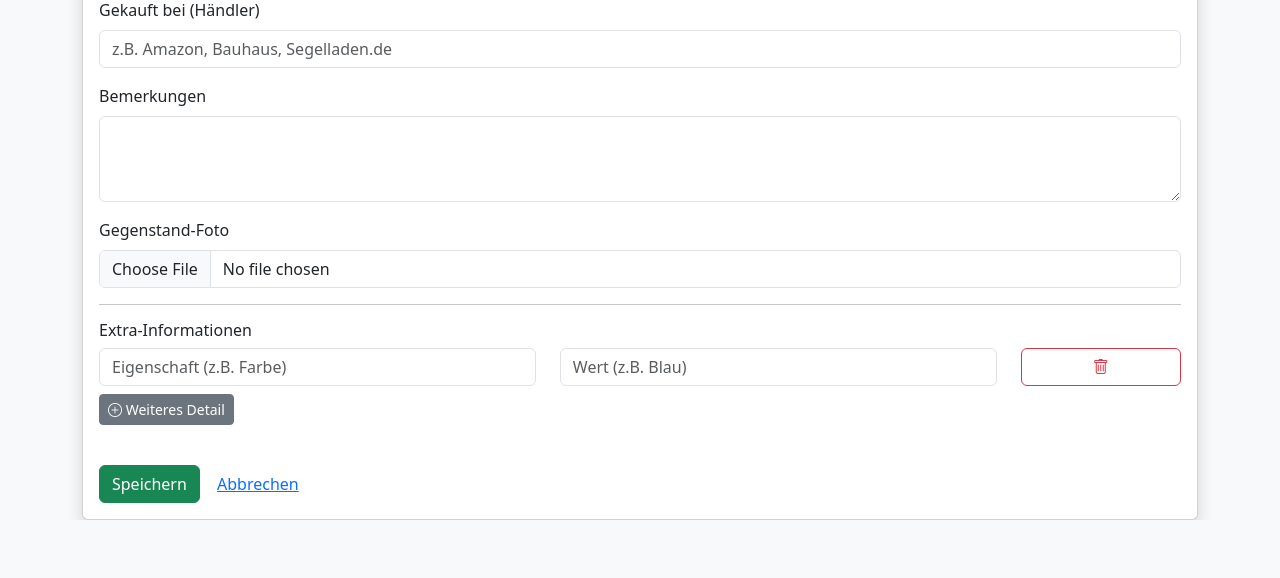
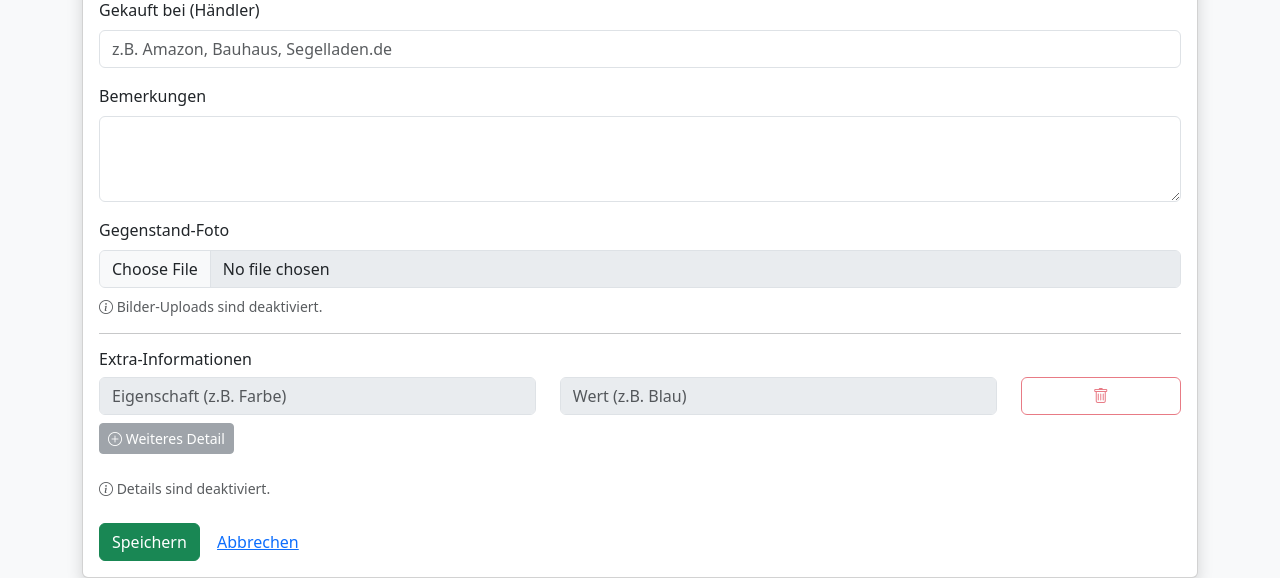
Before and after one commit to JuPiYy/Inventar, a Flask app: page /equipment/add in a window 1280 px wide. Shown: the part 1000-1578 px from the top of the page. Before the commit the page ends 1520 px from the top, so only its background shows below. Run offline with Flask 2, Linux system fonts and the light colour scheme; data that the repository does not hold is empty.

Commit message:
Deaktivieren von Bilder-Uploads, JSON-Eigenschaften, Admin-Center und Excel-Export implementiert

```diff
--- a/WSVINV/config.py
+++ b/WSVINV/config.py
@@ -20,7 +20,11 @@ class Settings():
 
     class App:
         def __init__(self):
+            self.admin_enabled = os.getenv("ADMIN_ENABLED", "False")
+            self.xlsx_export = os.getenv("XLSX_EXPORT_ENABLED", "False")
+            self.upload_enabled = os.getenv("UPLOAD_ENABLED", "False")
             self.upload_folder = os.getenv("UPLOAD_FOLDER", "static/uploads")
+            self.json_details = os.getenv("JSON_ENABLED", "False")
 
     def __init__(self):
         self.server = self.Server()
--- a/WSVINV/routes.py
+++ b/WSVINV/routes.py
@@ -1,6 +1,8 @@
 """
 Handles webpage management.  Contains all available endpoints/sites
 """
+
+from WSVINV.config import settings
 
 from WSVINV.database import Category, Status, MaintenanceTypes, Equipment, MaintenanceLog, Location
 from WSVINV.database import db
@@ -61,7 +63,8 @@ def register_routes(app):
         return render_template('index.html',
                                inventory=inventory,
                                categories=categories,
-                               statuses=statuses)
+                               statuses=statuses,
+                               settings=settings.app)
 
     @app.route('/equipment/<int:item_id>')
     def details(item_id):
@@ -112,7 +115,9 @@ def register_routes(app):
                                today_date=today_date,   # Wichtig fürs Modal
                                categories=all_categories,  # Hier mitschicken!
                                statuses=all_statuses,      # Hier mitschicken!
-                               locations=all_locations)
+                               locations=all_locations,
+                               settings=settings.app
+                               )
 
     @app.route('/equipment/add', methods=['GET', 'POST'])
     def add_equipment():
@@ -185,7 +190,8 @@ def register_routes(app):
             'add_equipment.html',
             categories=categories,
             statuses=statuses,
-            locations=locations
+            locations=locations,
+            settings=settings.app
         )
 
 
@@ -215,7 +221,8 @@ def register_routes(app):
                                categories=Category.query.all(),
                                statuses=Status.query.all(),
                                locations=Location.query.all(), # NEU: Standorte laden
-                               maint_types=MaintenanceTypes.query.all())
+                               maint_types=MaintenanceTypes.query.all(),
+                               settings=settings.app)
 
     @app.route('/equipment/<int:item_id>/add_log', methods=['POST'])
     def add_log(item_id):
--- a/WSVINV/templates/add_equipment.html
+++ b/WSVINV/templates/add_equipment.html
@@ -83,11 +83,22 @@
 
                     <div class="mb-3">
                         <label for="image" class="form-label">Gegenstand-Foto</label>
+                        {% if settings.upload_enabled == "True" %} <!-- Hat der Administrator Bilder erlaubt? -->
                         <input type="file" class="form-control" id="image" name="image" accept="image/*">
+                        {% elif settings.upload_enabled == "False" %}
+                        <input type="file" class="form-control" id="image" name="image" accept="image/*" disabled>
+                        <small class="text-muted d-block mt-2">
+                            <i class="bi bi-info-circle"></i>
+                            Bilder-Uploads sind deaktiviert.
+                        </small>
+                        {% endif %}
                     </div>
 
                     <hr>
                     <h6>Extra-Informationen</h6>
+
+                    <fieldset {% if settings.json_details == "False" %}disabled{% endif %}>
+
                         <div id="specs-container">
                             <div class="row mb-2 spec-row">
                                 <div class="col-5"><input type="text" name="spec_key[]" class="form-control" placeholder="Eigenschaft (z.B. Farbe)"></div>
@@ -102,6 +113,15 @@
                         <button type="button" class="btn btn-sm btn-secondary mb-3" onclick="addSpecRow()">
                             <i class="bi bi-plus-circle"></i> Weiteres Detail
                         </button>
+
+                        {% if settings.json_details == "False"%}
+                        <small class="text-muted d-block mt-2">
+                            <i class="bi bi-info-circle"></i> Details sind deaktiviert.
+                        </small>
+                        {% endif %}
+
+                    </fieldset>
+
                     <div class="mt-4">
                         <button type="submit" class="btn btn-success">Speichern</button>
                         <a href="/" class="btn btn-link">Abbrechen</a>
```
Also changed, not shown: WSVINV/__init__.py (+11 -2 lines), WSVINV/templates/index.html (+5 -2 lines). Lines whose indentation alone changed are shown as unchanged.
